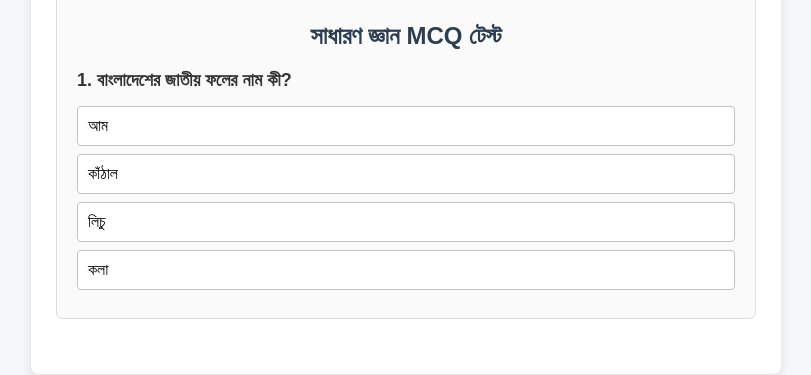
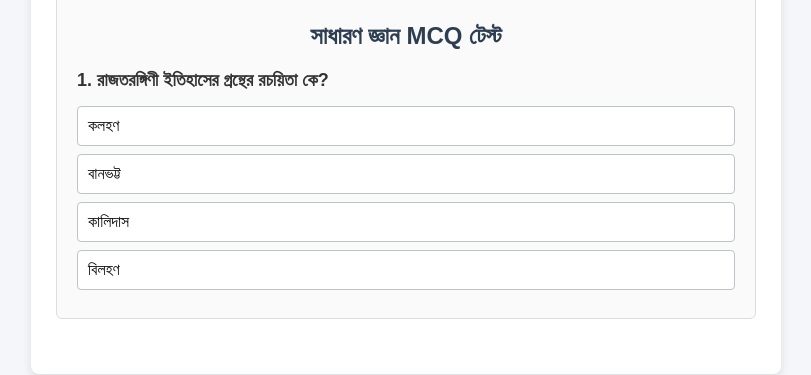
Before and after one commit to Shykat2026/gk-quiz-, a plain HTML site: page index.html in a window 1280 px wide. Shown: the part 349-724 px from the top of the page, without its empty margins (234-1045 px from the left). Drawn offline with Linux system fonts and the light colour scheme.

Commit message:
Add quiz question about রাজতরঙ্গিণী

```diff
--- a/index.html
+++ b/index.html
@@ -121,6 +121,11 @@
     // এখানে আপনার ইচ্ছামতো প্রশ্ন যোগ করতে পারবেন
     const quizData = [
         {
+            question: "রাজতরঙ্গিণী ইতিহাসের গ্রন্থের রচয়িতা কে?",
+            options: ["কলহণ", "বানভট্ট", "কালিদাস", "বিলহণ"],
+            answer: 0
+        },
+        {
             question: "বাংলাদেশের জাতীয় ফলের নাম কী?",
             options: ["আম", "কাঁঠাল", "লিচু", "কলা"],
             answer: 1
```
